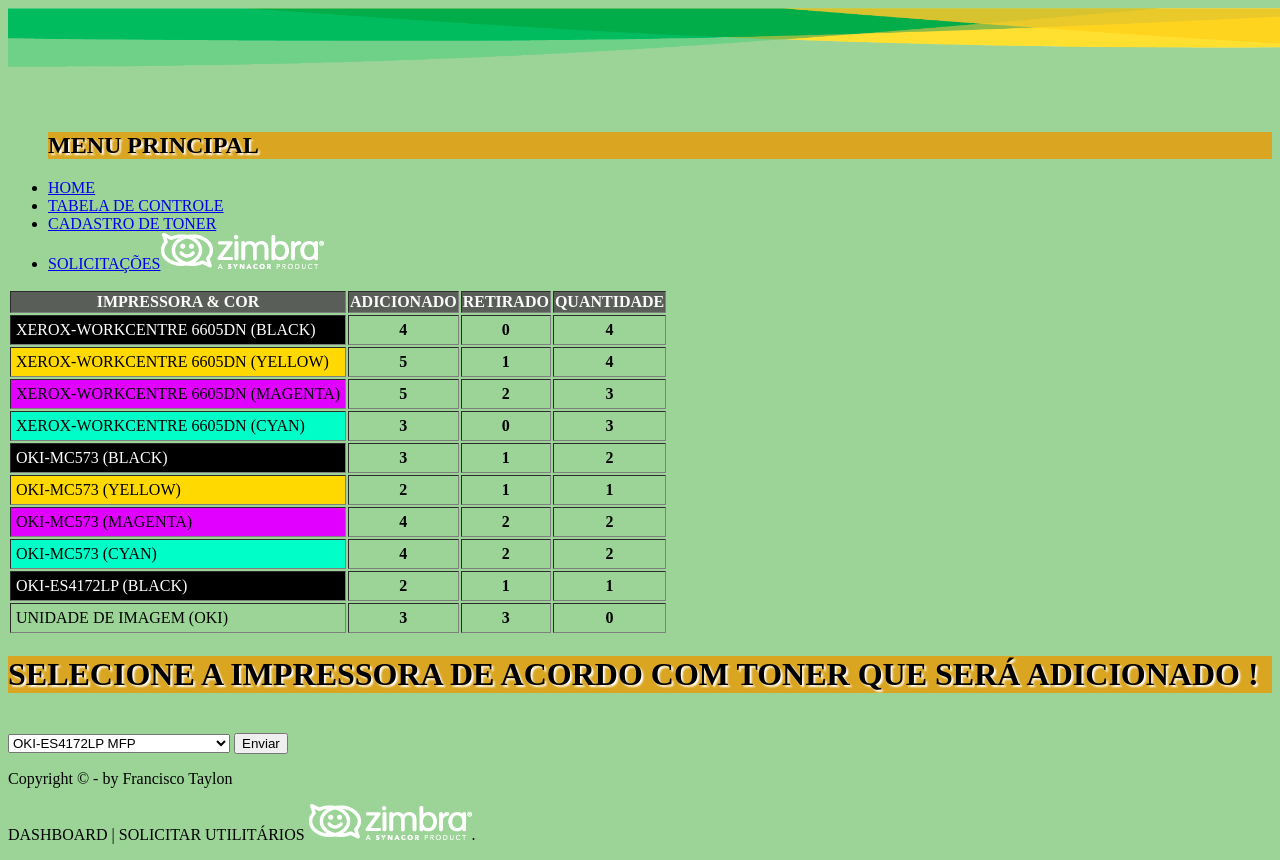
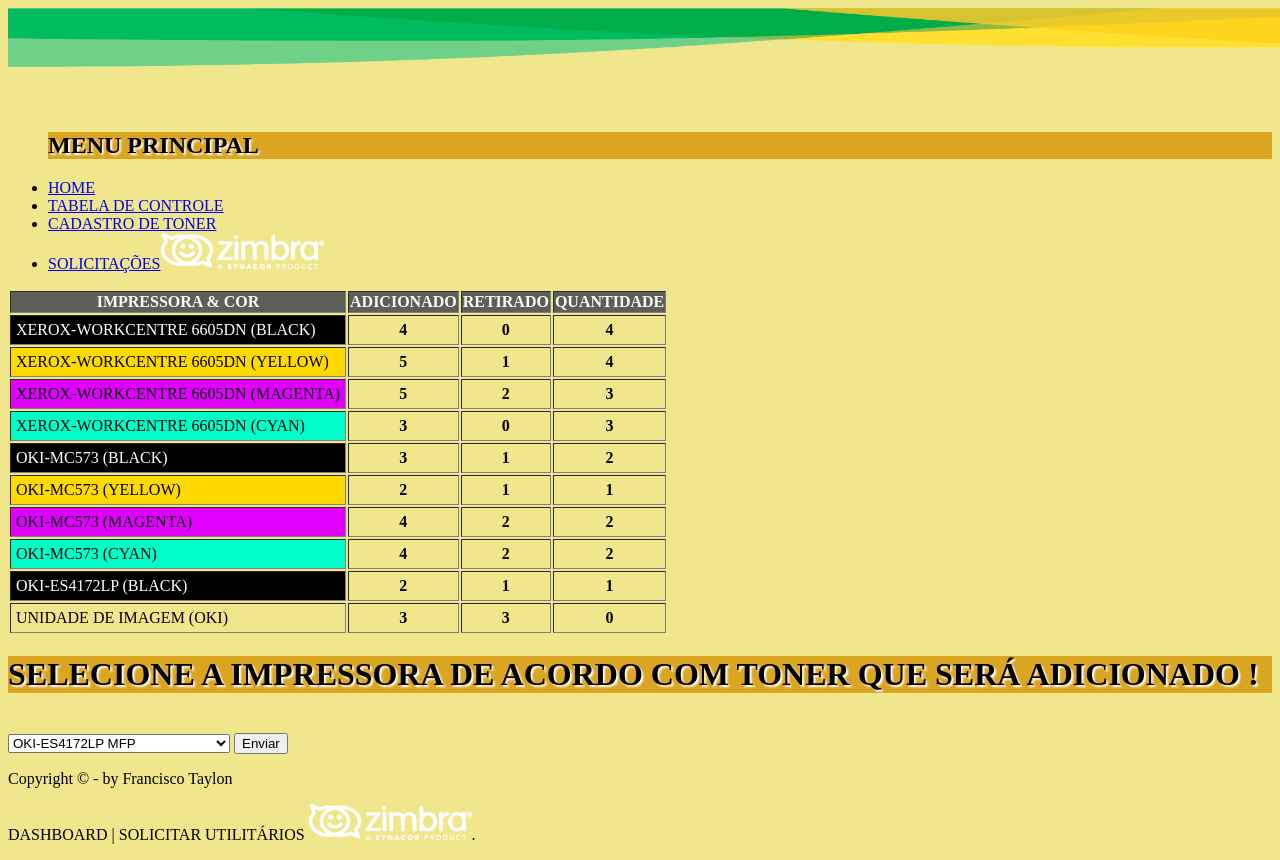
Before and after one commit to Taylon-00/Taylon-00.github.io, a PHP site: page / in a window 1280 px wide; the page is wider, and only the part inside the window is pictured. Run offline with PHP 8.4, Linux system fonts and the light colour scheme.

Commit message:
Update style.css

```diff
--- a/css/style.css
+++ b/css/style.css
@@ -5,7 +5,7 @@ h1 {
     text-shadow: 2px 2px 2px rgb(255, 255, 255);
  }
 body {
-     background: #99d494fa;
+     background: #F0E68C;
  }
 
 /* TABELA DE CONTROLE DE TONER */
```
